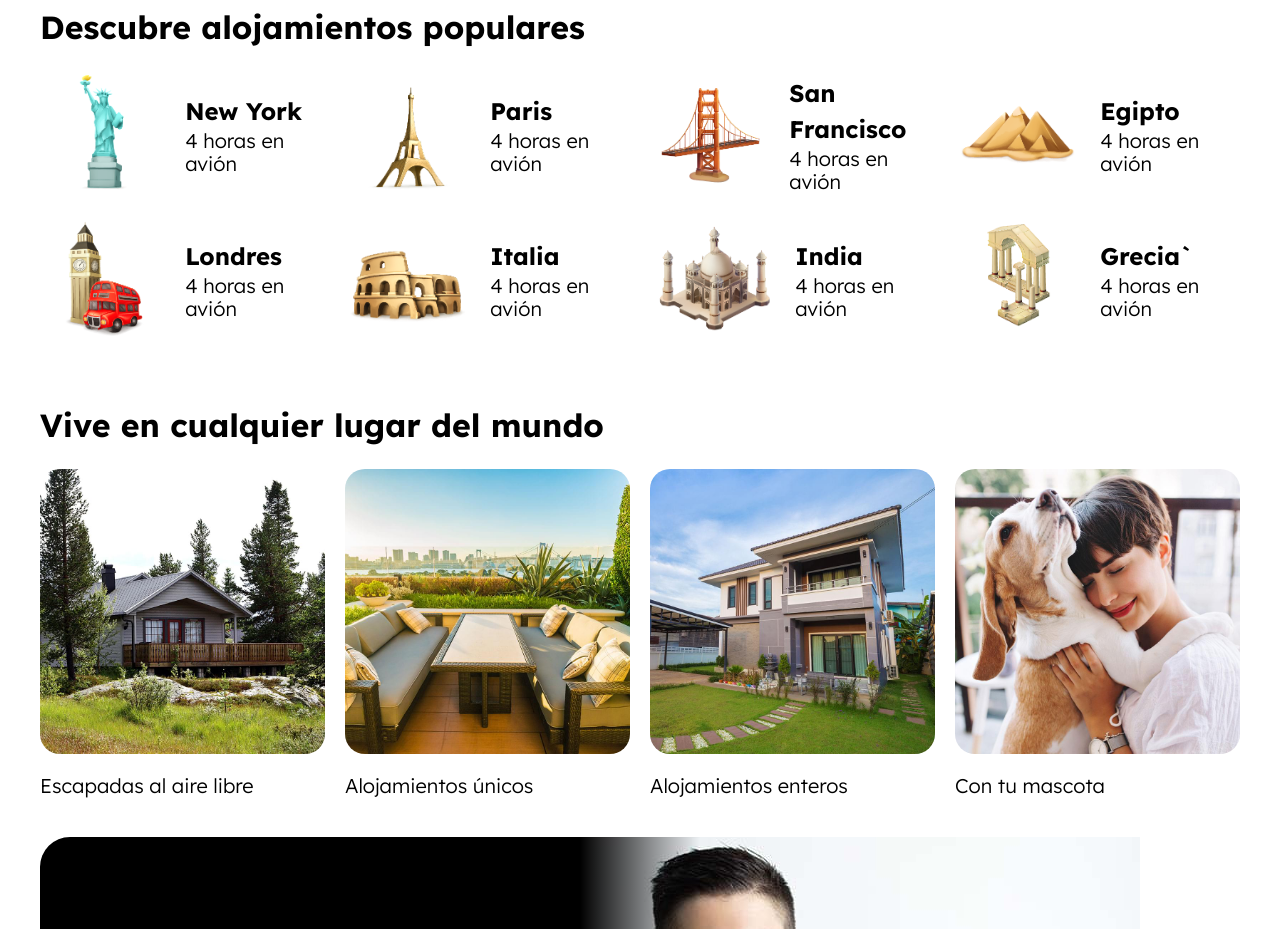
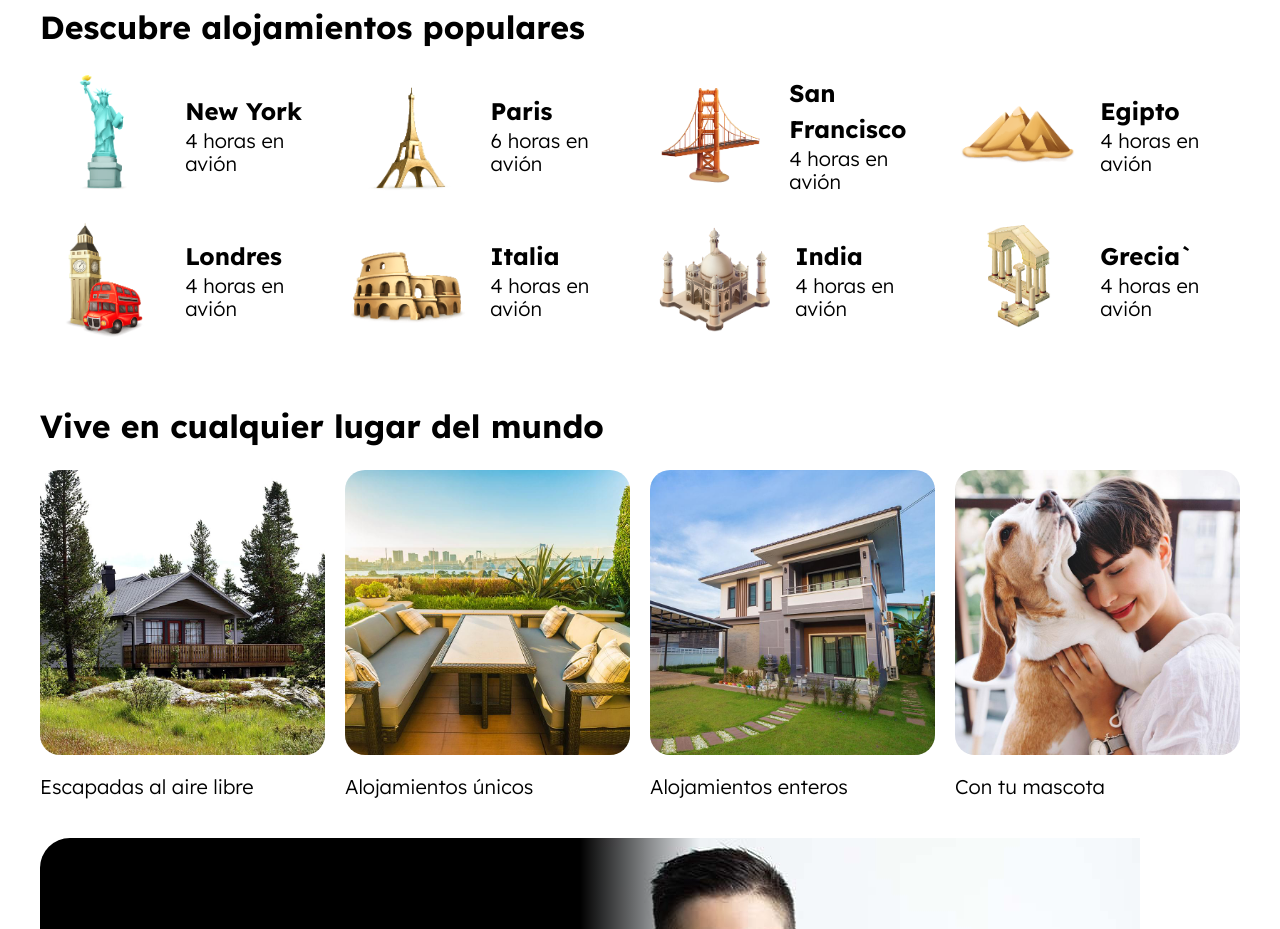
Before and after one commit to rbracamonte/Practicando-sass-benn-AirbBNB, a website: page index.html in a window 1280 px wide. Shown: the part 816-1745 px from the top of the page. Drawn offline with Linux system fonts and the light colour scheme.

Commit message:
se cambio horas para Paris

```diff
--- a/index.html
+++ b/index.html
@@ -69,7 +69,7 @@
                 </div>
                 <div class="destino__informacion">
                     <h3 class="destino__nombre">Paris</h3>
-                    <p class="destino__distancia">4 horas en avión</p>
+                    <p class="destino__distancia">6 horas en avión</p>
                 </div>
             </li> <!-- destino -->
             <li class="destino">
@@ -232,5 +232,6 @@
             </nav>
         </div>
     </footer>
+
 </body>
 </html>
```
